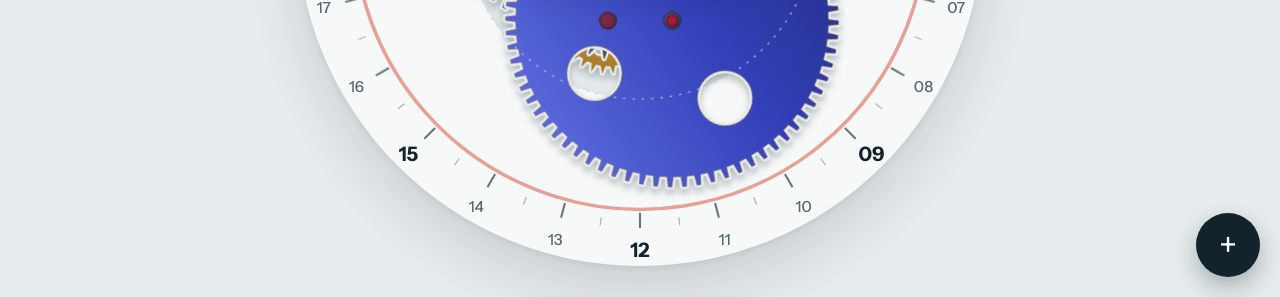
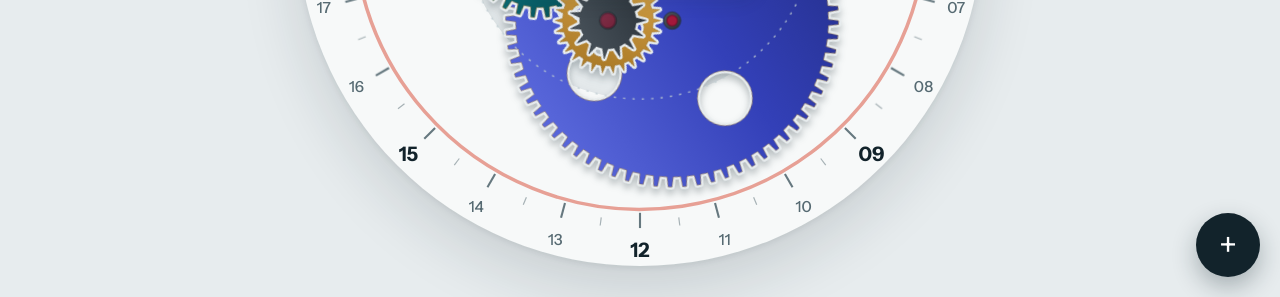
Before and after one commit to bluebeardtitan/time-dial, a plain HTML site: page index.html in a window 1280 px wide. Shown: the part 503-800 px from the top of the page. Drawn offline with Linux system fonts and the light colour scheme.

Commit message:
added gears

```diff
--- a/index.html
+++ b/index.html
@@ -267,9 +267,9 @@
     d.push('a'+hr.toFixed(2)+' '+hr.toFixed(2)+' 0 1 0 '+(2*hr).toFixed(2)+',0');
     d.push('a'+hr.toFixed(2)+' '+hr.toFixed(2)+' 0 1 0 '+(-2*hr).toFixed(2)+',0Z')}
   return d.join('')}
-const ORDER=[['escape','wheel','url(#gB2)'],['sec','wheel','url(#gE)'],['escape','pin','url(#gS)'],
-  ['thr','wheel','url(#gC)'],['sec','pin','url(#gS)'],['min','wheel','url(#gH)'],
-  ['thr','pin','url(#gS)'],['hr','wheel','url(#gT)'],['min','pin','url(#gS)']];
+const ORDER=[['hr','wheel','url(#gT)'],['min','wheel','url(#gH)'],['thr','wheel','url(#gC)'],
+  ['sec','wheel','url(#gE)'],['escape','wheel','url(#gB2)'],['escape','pin','url(#gS)'],
+  ['sec','pin','url(#gS)'],['thr','pin','url(#gS)'],['min','pin','url(#gS)']];
 function makeTrain(){
   const G=el('g',{id:'train','aria-hidden':'true'}),defs=el('defs'),tf=el('g',{id:'tf'});
   G.append(defs,tf);
```
